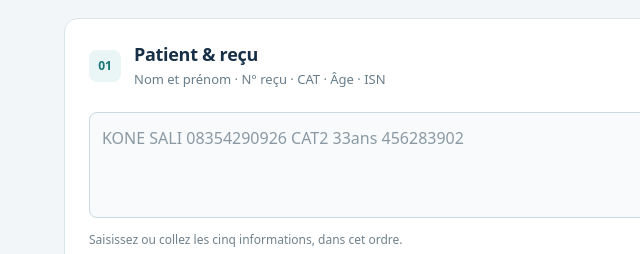
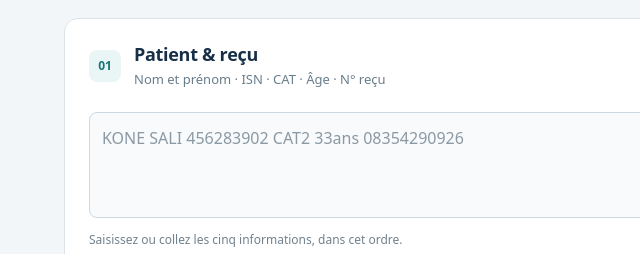
Before and after one commit to stefehui40-cpu/recuexample, a website with bundled scripts: page index.html in a window 1280 px wide. Shown: the part 194-448 px from the top of the page, 0-640 px from the left. Built offline with nearby package versions, Linux system fonts and the light colour scheme.

Commit message:
Afficher le nouvel ordre de saisie du patient et du reçu

```diff
--- a/index.html
+++ b/index.html
@@ -3,7 +3,7 @@
 <body><header class="topbar"><a class="brand" href="./"><span class="brand-icon">R</span><span>Reçus<span class="brand-sub">GYNÉCOLOGIE</span></span></a><span id="offline" class="connection">Sur cet appareil</span></header>
 <main><section class="workspace"><div class="page-heading"><div><p class="eyebrow">CHU COCODY · GYNÉCOLOGIE</p><h1>Nouveau reçu</h1></div><span class="page-mark">PDF / 2 exemplaires</span></div>
 <form id="receipt-form" autocomplete="off" novalidate>
-<section class="card"><div class="section-heading"><span class="step">01</span><div><h2>Patient & reçu</h2><p>Nom et prénom · N° reçu · CAT · Âge · ISN</p></div></div><label class="sr-only" for="quick">Zone 1 : informations du patient et du reçu</label><textarea id="quick" rows="3" spellcheck="false" placeholder="KONE SALI 08354290926 CAT2 33ans 456283902"></textarea><p class="zone-hint">Saisissez ou collez les cinq informations, dans cet ordre.</p><details class="entry-options"><summary>Options : sexe et âge <span>+</span></summary><div class="fields"><div><label for="sex">Sexe</label><select id="sex"><option value="F">Féminin</option><option value="M">Masculin</option></select></div><div><label for="age">Âge (facultatif ici)</label><select id="age"><option value="">Utiliser l’âge saisi</option></select></div></div></details></section>
+<section class="card"><div class="section-heading"><span class="step">01</span><div><h2>Patient & reçu</h2><p>Nom et prénom · ISN · CAT · Âge · N° reçu</p></div></div><label class="sr-only" for="quick">Zone 1 : informations du patient et du reçu</label><textarea id="quick" rows="3" spellcheck="false" placeholder="KONE SALI 456283902 CAT2 33ans 08354290926"></textarea><p class="zone-hint">Saisissez ou collez les cinq informations, dans cet ordre.</p><details class="entry-options"><summary>Options : sexe et âge <span>+</span></summary><div class="fields"><div><label for="sex">Sexe</label><select id="sex"><option value="F">Féminin</option><option value="M">Masculin</option></select></div><div><label for="age">Âge (facultatif ici)</label><select id="age"><option value="">Utiliser l’âge saisi</option></select></div></div></details></section>
 <section class="card"><div class="section-heading"><span class="step">02</span><div><h2>Période d’hospitalisation</h2><p>Date d’entrée et date de sortie</p></div></div><label class="sr-only" for="period">Zone 2 : période d’hospitalisation</label><textarea id="period" rows="2" spellcheck="false" placeholder="20/09/2026 au 23/09/2026"></textarea><details id="calendar-picker"><summary>Choisir les dates au calendrier <span>+</span></summary><div class="fields"><div><label for="start">Entrée</label><input id="start" type="date" min="1900-01-01" max="2199-12-31"></div><div><label for="end">Sortie</label><input id="end" type="date" min="1900-01-01" max="2199-12-31"></div></div></details></section>
 <section class="card"><div class="section-heading"><span class="step">03</span><div><h2>Enregistré par</h2><p>Saisissez un nom ou choisissez dans la liste.</p></div></div><label class="sr-only" for="registrar">Zone 3 : enregistré par</label><textarea id="registrar" rows="2" maxlength="70" placeholder="KOUAME AFFOUE SABINE"></textarea><details id="registrar-picker"><summary>Choisir un agent <span>+</span></summary><label class="sr-only" for="registrar-choice">Liste des agents d’enregistrement</label><select id="registrar-choice"><option value="">Choisir un agent</option></select></details></section>
 <section class="card"><div class="section-heading"><span class="step">04</span><div><h2>Encaissé par</h2><p>Saisissez un nom ou choisissez dans la liste.</p></div></div><label class="sr-only" for="cashier">Zone 4 : encaissé par</label><textarea id="cashier" rows="2" maxlength="70" placeholder="AKA OI AKA LAURENT"></textarea><details id="cashier-picker"><summary>Choisir un agent <span>+</span></summary><label class="sr-only" for="cashier-choice">Liste des agents d’encaissement</label><select id="cashier-choice"><option value="">Choisir un agent</option></select></details></section>
```
